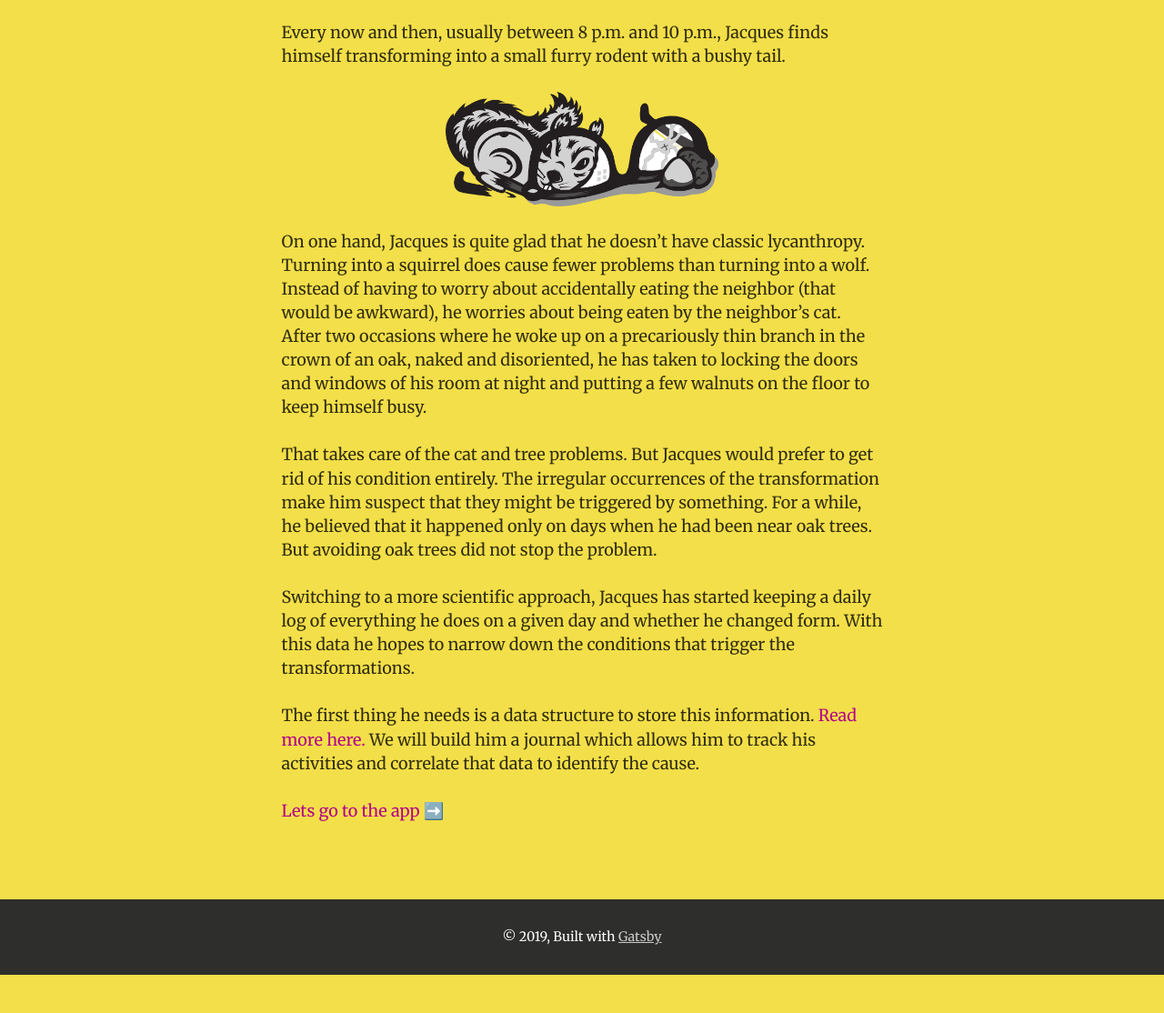
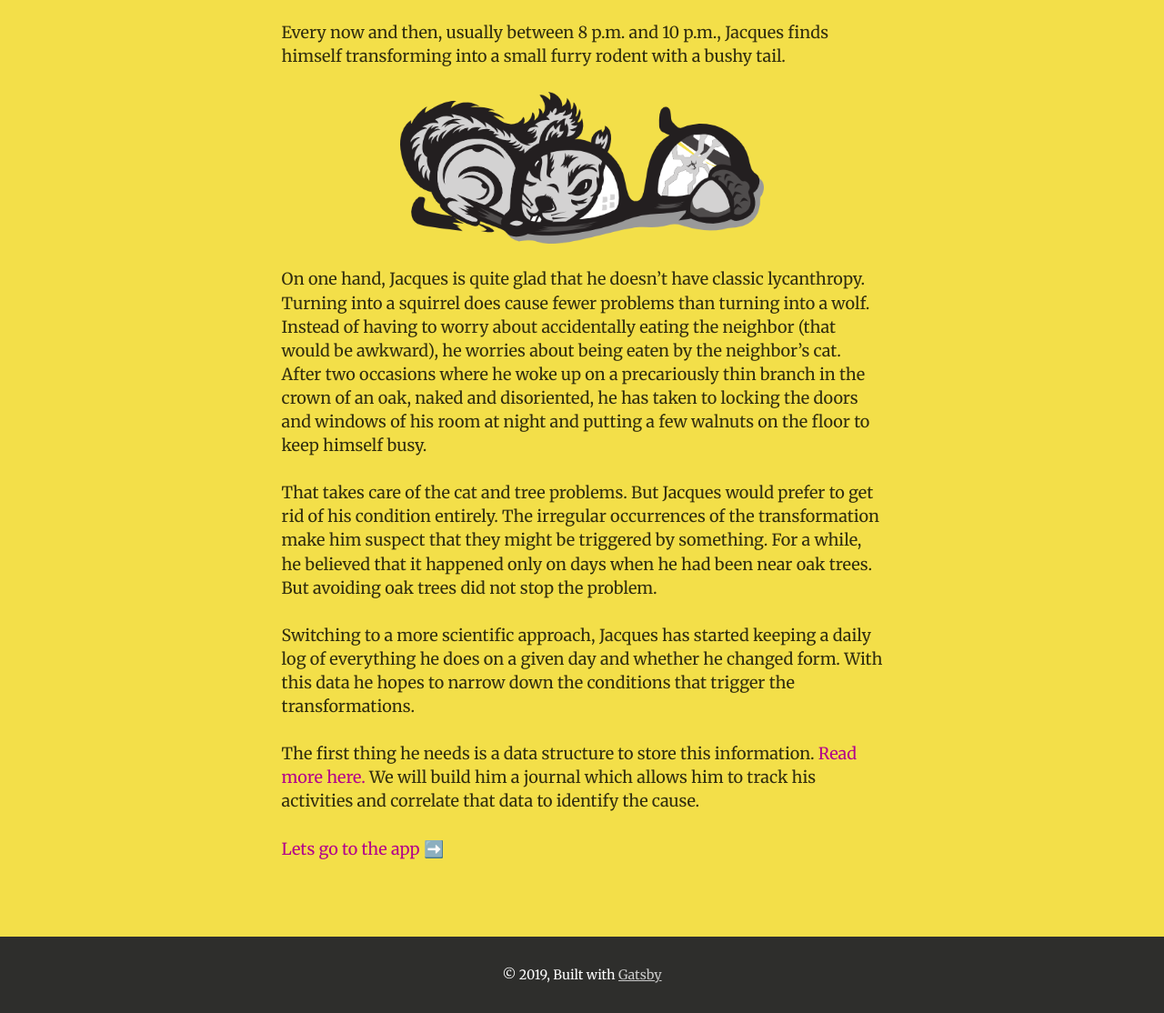
Before and after one commit to dnafication/the-weresquirrel, a Gatsby site: page / in a window 1280 px wide. Shown: the part 100-1214 px from the top of the page at 91% size. Before the commit the page ends 1172 px from the top, so only its background shows below. Built offline with nearby package versions, Linux system fonts and the light colour scheme; Gatsby itself is replaced by a stand-in of ours; a web font is replaced by a local one.

Commit message:
cosmetic

```diff
--- a/src/components/image.js
+++ b/src/components/image.js
@@ -19,7 +19,7 @@ const Image = () => (
       query {
         placeholderImage: file(relativePath: { eq: "weresquirrel.png" }) {
           childImageSharp {
-            fluid(maxWidth: 300) {
+            fluid(maxWidth: 400) {
               ...GatsbyImageSharpFluid
             }
           }
--- a/src/pages/index.js
+++ b/src/pages/index.js
@@ -24,8 +24,8 @@ const IndexPage = () => (
 
     <div
       style={{
-        maxWidth: `300px`,
-        width: `300px`,
+        maxWidth: `400px`,
+        width: `400px`,
         marginLeft: `auto`,
         marginRight: `auto`,
         marginBottom: `26px`,
@@ -74,7 +74,11 @@ const IndexPage = () => (
       correlate that data to identify the cause.
     </p>
     <Link to="/journal" style={{ textDecoration: `none`, color: `#b3008b` }}>
-      Lets go to the app ➡️
+      Lets go to the app{" "}
+      <span role="img" aria-label="arrow right">
+        ➡
+      </span>
+      ️
     </Link>
   </Layout>
 )
--- a/src/pages/testkeys.js
+++ b/src/pages/testkeys.js
@@ -1,5 +1,4 @@
 import React, { useState, useEffect } from "react"
-import PropTypes from "prop-types"
 
 import Layout from "../components/layout"
 import SEO from "../components/seo"
```
